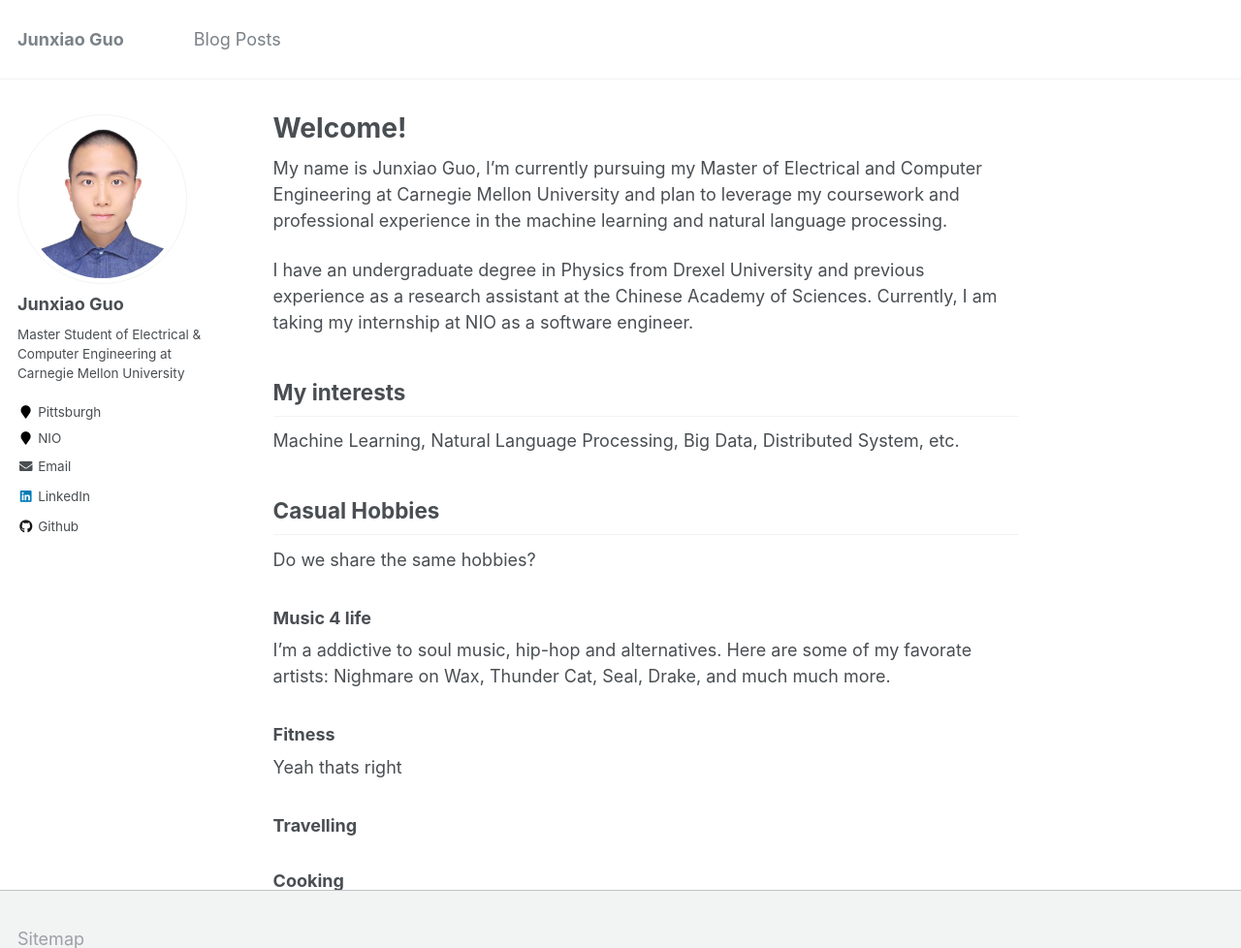
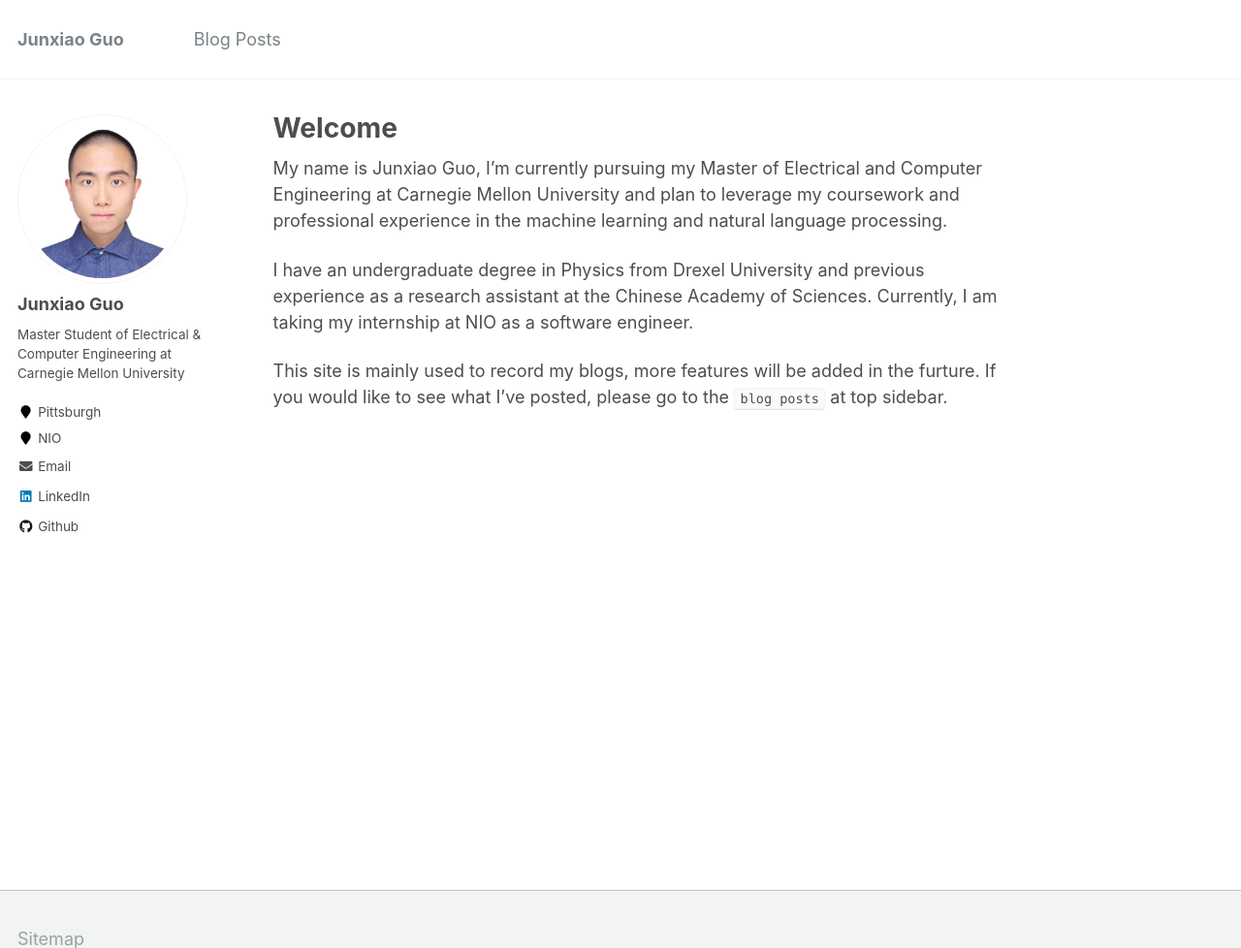
Before and after one commit to ghostian/ghostian.github.io, a Jekyll site: the page built from _pages/about.md, in a window 1280 px wide and 1118 px high, cut to the strip 0-978 px from the top of the window. Shown: the whole strip at 97% size. Built offline with Jekyll 4.4.1, drawn with Linux system fonts in a browser that asks for light colours.

Commit message:
Aug-5: Only Keep blog posts

```diff
--- a/_pages/about.md
+++ b/_pages/about.md
@@ -1,6 +1,6 @@
 ---
 permalink: /
-title: "Welcome!"
+title: "Welcome"
 excerpt: "About me"
 author_profile: true
 redirect_from:
@@ -12,22 +12,4 @@
 
 I have an undergraduate degree in Physics from Drexel University and previous experience as a research assistant at the Chinese Academy of Sciences. Currently, I am taking my internship at NIO as a software engineer.
 
-## My interests
-
-Machine Learning, Natural Language Processing, Big Data, Distributed System, etc.
-
-## Casual Hobbies
-
-Do we share the same hobbies?
-
-### **Music 4 life**
-
-I'm a addictive to soul music, hip-hop and alternatives. Here are some of my favorate artists: Nighmare on Wax, Thunder Cat, Seal, Drake, and much much more.
-
-### **Fitness**
-
-Yeah thats right
-
-### **Travelling**
-
-### **Cooking**
+This site is mainly used to record my blogs, more features will be added in the furture. If you would like to see what I've posted, please go to the `blog posts` at top sidebar.
```
